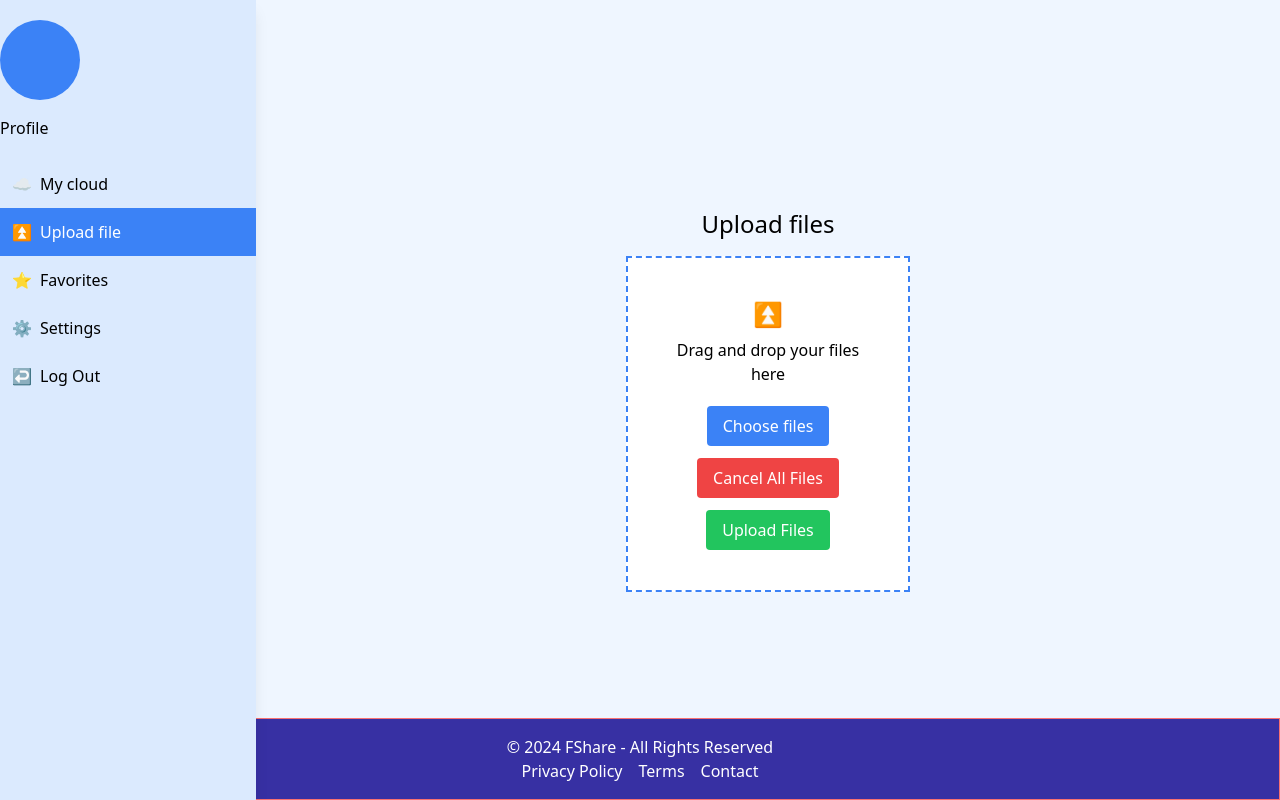
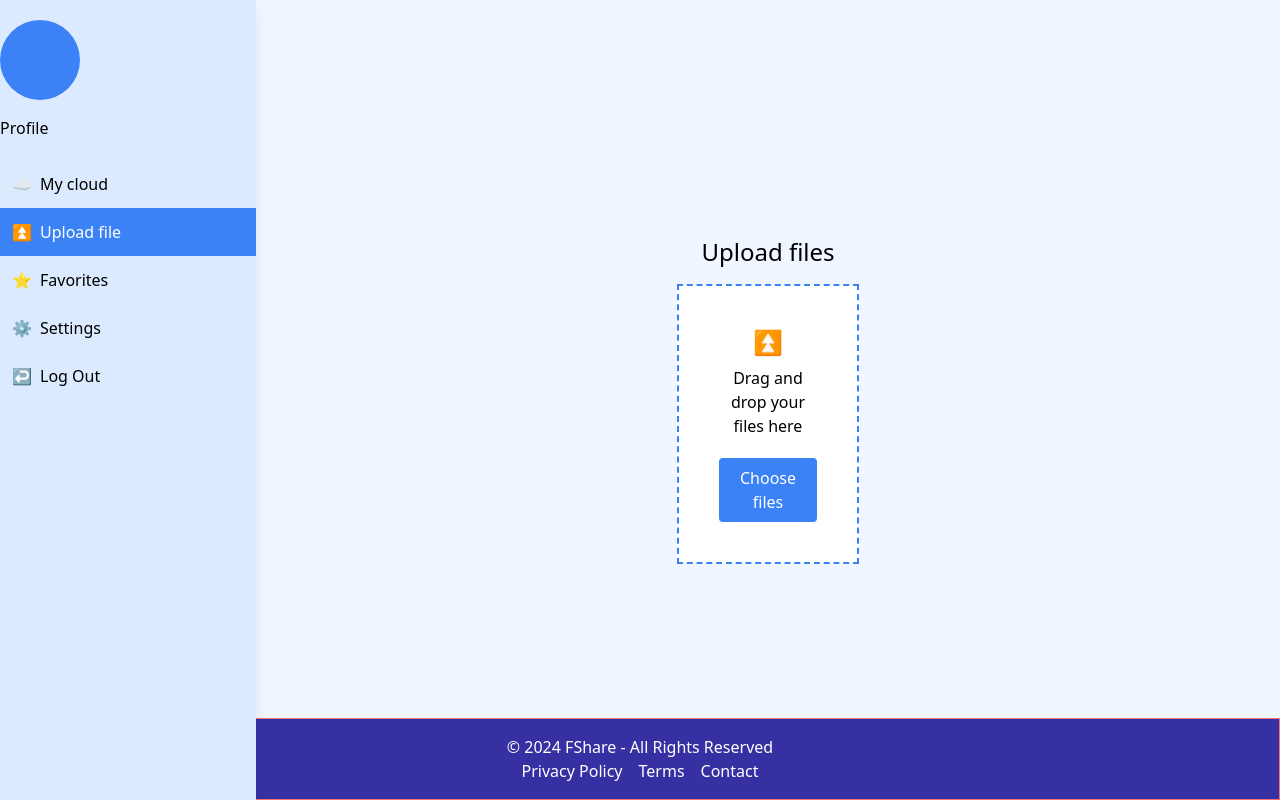
Before and after one commit to muthonijulie/filesharingApp, a React (Vite) app in the folder FShare/Frontend/: page / in a window 1280 px wide. Built offline with nearby package versions, Linux system fonts and the light colour scheme.

Commit message:
upload files changed

```diff
--- a/FShare/Frontend/src/components/essentials/Settings.jsx
+++ /dev/null
@@ -1,3 +0,0 @@
-import React from 'react'
-
-const Settings
--- a/FShare/Frontend/src/components/pages/Dashboard.jsx
+++ b/FShare/Frontend/src/components/pages/Dashboard.jsx
@@ -127,6 +127,9 @@ const Dashboard = () => {
                 </div>
               )}
 
+              {/* Show these buttons only if files have been selected */}
+              {selectedFiles.length > 0 && (
+                <>
                   <button
                     onClick={cancelAllFiles} // Cancel all files
                     className="mt-3 bg-red-500 text-white py-2 px-4 rounded hover:bg-red-600"
@@ -140,6 +143,8 @@ const Dashboard = () => {
                   >
                     Upload Files
                   </button>
+                </>
+              )}
             </div>
           </div>
 
```
Lines whose indentation alone changed are shown as unchanged.
